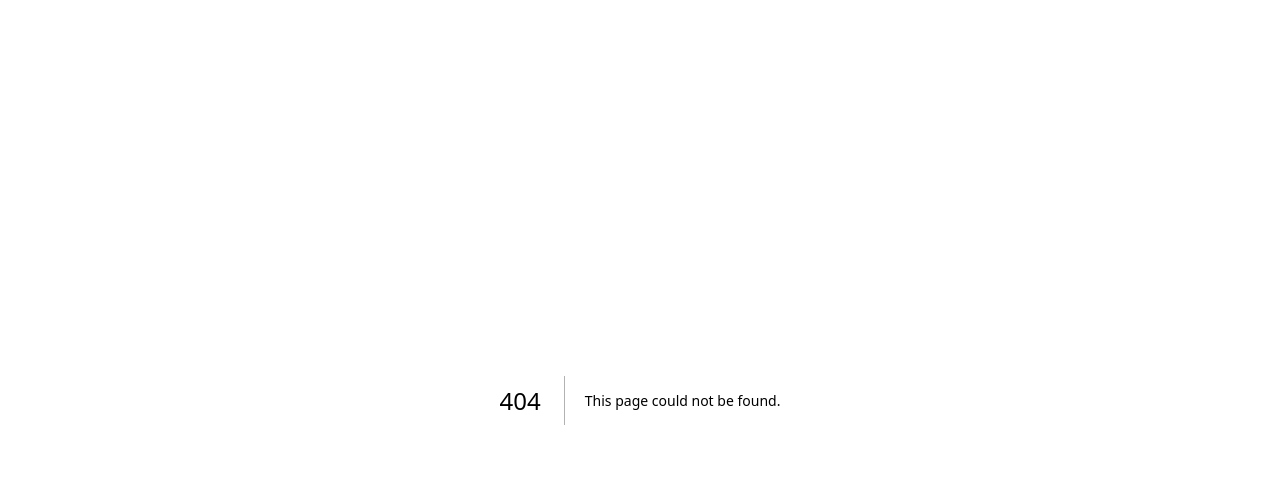
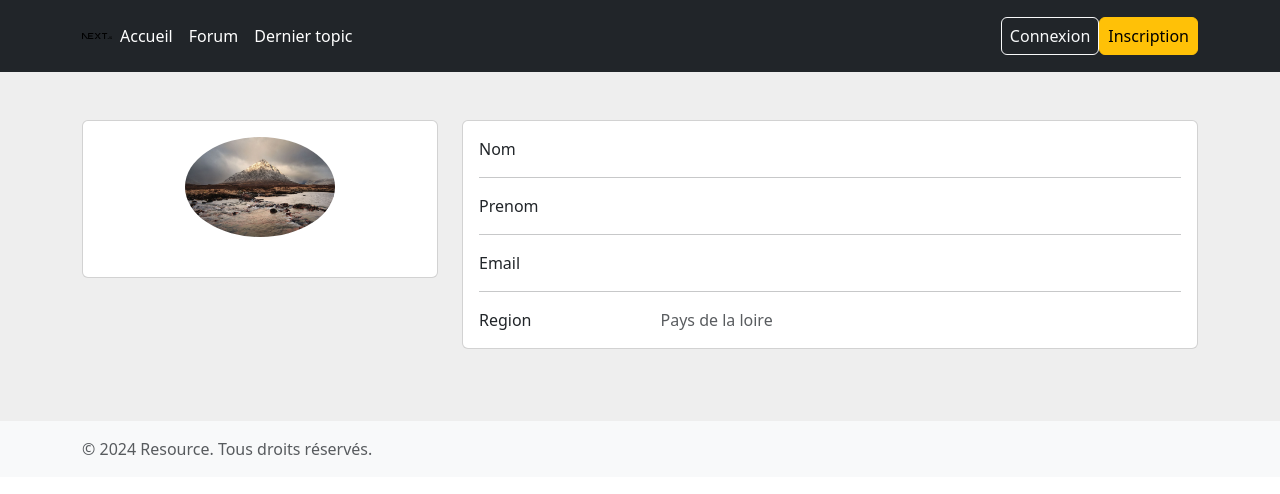
Before and after one commit to Groupe1Cesi/Resource, a Next.js app: page /moncompte in a window 1280 px wide. Before the commit this address had no page. Shown: the top 494 px of the page. Built offline with nearby package versions, Linux system fonts and the light colour scheme; no server answers.

Commit message:
🚧 created page and type

```diff
--- a/src/pages/api/user/info.ts
+++ b/src/pages/api/user/info.ts
@@ -38,6 +38,7 @@ export default async function handler(req: NextApiRequest, res: NextApiResponse)
     let userInfos = {
         prenom: user.prenom,
         nom: user.nom,
+        email: user.email
     }
     console.log(user)
     if (!userInfos || userInfos === null || userInfos === undefined) {
--- /dev/null
+++ b/src/pages/moncompte/index.tsx
@@ -0,0 +1,132 @@
+import Image from "next/image";
+import { Inter } from "next/font/google";
+import Nav from "@/components/client/nav";
+import Footer from "@/components/client/footer";
+import Link from "next/link";
+import {useEffect, useState } from "react";
+import { User } from "@/types/user"
+import { useCookies } from "react-cookie";
+import useSWR from 'swr'
+const inter = Inter({ subsets: ["latin"] });
+
+let fetcher = (url:string | URL | Request) => fetch(url, { method: "GET", headers: { "Authorization": _.token } }).then(res => res.json())
+export default function Home() {
+
+    const [user, setUser] = useState(null as User | null);
+    let [_, setCookie] = useCookies(['token'])
+    let {data} = useSWR('/api/user/info', fetcher)
+/*
+    let GetUser = async () => {
+        let userRes:User = data.user
+        setUser(userRes)
+    } */
+
+    let GetUser = async () => {
+        if(!user){
+            let res = await fetch(`/api/user/info`, { method: "GET", headers: { "Authorization": _.token } }).then(res => res.json())
+            console.log(res.user)
+            setUser(res.user)
+        }
+    }
+
+
+    useEffect(() => {
+        GetUser()
+    });
+
+    return (
+        <div className="d-flex flex-column h-100">
+            <Nav />
+            <main className="flex-shrink-0">
+                <section style={{ 'backgroundColor':'#eee' }}>
+                    <div className="container py-5">
+                        <div className="row">
+                            <div className="col-lg-4">
+                                <div className="card mb-4">
+                                    <div className="card-body text-center">
+                                        <Image src="/images/bg/bg4.jpg" width={150} height={150} alt="avatar" className="rounded-circle img-fluid" />
+                                        <h5 className="my-3">{ user ? user.nom : ''} {user ? user.prenom : ''}</h5>
+                                        <div className="d-flex justify-content-center mb-2">
+                                            {/* <button type="button" className="btn btn-primary">Follow</button>
+                                            <button type="button" className="btn btn-outline-primary ms-1">Message</button> */}
+                                        </div>
+                                    </div>
+                                </div>
+                                {/* <div className="card mb-4 mb-lg-0">
+                                    <div className="card-body p-0">
+                                        <ul className="list-group list-group-flush rounded-3">
+                                            <li className="list-group-item d-flex justify-content-between align-items-center p-3">
+                                                <i className="fas fa-globe fa-lg text-warning"></i>
+                                                <p className="mb-0">https://mdbootstrap.com</p>
+                                            </li>
+                                            <li className="list-group-item d-flex justify-content-between align-items-center p-3">
+                                                <i className="fab fa-github fa-lg" style={{"color": "#333333"}}></i>
+                                                <p className="mb-0">mdbootstrap</p>
+                                            </li>
+                                            <li className="list-group-item d-flex justify-content-between align-items-center p-3">
+                                                <i className="fab fa-twitter fa-lg" style={{"color": "#55acee"}}></i>
+                                                <p className="mb-0">@mdbootstrap</p>
+                                            </li>
+                                            <li className="list-group-item d-flex justify-content-between align-items-center p-3">
+                                                <i className="fab fa-instagram fa-lg" style={{"color": "#ac2bac"}}></i>
+                                                <p className="mb-0">mdbootstrap</p>
+                                            </li>
+                                            <li className="list-group-item d-flex justify-content-between align-items-center p-3">
+                                                <i className="fab fa-facebook-f fa-lg" style={{"color": "#3b5998"}}></i>
+                                                <p className="mb-0">mdbootstrap</p>
+                                            </li>
+                                        </ul>
+                                    </div>
+                                </div> */}
+                            </div>
+                            <div className="col-lg-8">
+                                <div className="card mb-4">
+                                    <div className="card-body">
+                                        <div className="row">
+                                            <div className="col-sm-3">
+                                                <p className="mb-0">Nom</p>
+                                            </div>
+                                            <div className="col-sm-9">
+                                                <p className="text-muted mb-0">{ user ? user.nom : ''}</p>
+                                            </div>
+                                        </div>
+                                        <hr/>
+                                        <div className="row">
+                                            <div className="col-sm-3">
+                                                <p className="mb-0">Prenom</p>
+                                            </div>
+                                            <div className="col-sm-9">
+                                                <p className="text-muted mb-0">{ user ? user.prenom : ''}</p>
+                                            </div>
+                                        </div>
+                                        <hr/>
+                                        <div className="row">
+                                            <div className="col-sm-3">
+                                                <p className="mb-0">Email</p>
+                                            </div>
+                                            <div className="col-sm-9">
+                                                <p className="text-muted mb-0">{ user ? user.email : ''}</p>
+                                            </div>
+                                        </div>
+                                        <hr/>
+                                        <div className="row">
+                                            <div className="col-sm-3">
+                                                <p className="mb-0">Region</p>
+                                            </div>
+                                            <div className="col-sm-9">
+                                                <p className="text-muted mb-0">Pays de la loire</p>
+                                            </div>
+                                        </div>
+                                    </div>
+                                </div>
+                                <div className="row">
+                                </div>
+                            </div>
+                        </div>
+                    </div>
+                </section>
+            </main>
+            <Footer />
+        </div>
+    );
+}
--- /dev/null
+++ b/src/types/user.d.ts
@@ -0,0 +1,5 @@
+export type User = {
+    prenom: string,
+    nom: string,
+    email: string
+}
```
Also changed, not shown: src/components/client/nav.tsx (+1 -7 lines).
